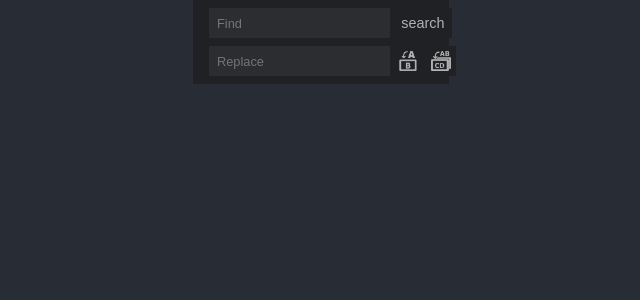
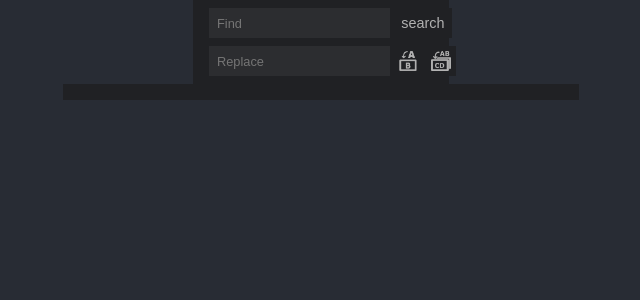
Before and after one commit to fiffikrul/search-and-replace, a React (Create React App) app: page / in a window 1280 px wide. Shown: the top 300 px of the page, without its empty margins (319-959 px from the left). Built offline with nearby package versions, Linux system fonts and the light colour scheme.

Commit message:
basic list

```diff
--- a/src/App.tsx
+++ b/src/App.tsx
@@ -1,6 +1,7 @@
 import React, { useEffect, useState } from 'react';
 import { getSearchResultPromise } from './api/APIUtils';
 import './App.css';
+import { ResultList } from './components/ResultList';
 import { SearchAndReplace } from './components/SearchAndReplace';
 import { WikiSearchResult } from './types';
 
@@ -32,6 +33,7 @@ const App = () => {
     <div className="App">
       <header className="App-header">
         <SearchAndReplace onSearch={handleSearch} onReplace={handleReplace} />
+        <ResultList resultList={responseState}/>
       </header>
     </div>
   );
--- /dev/null
+++ b/src/components/ResultList.tsx
@@ -0,0 +1,25 @@
+import React, { useState } from 'react';
+import { WikiSearchResult } from '../types';
+import { ListBox, ListItem } from './Styles';
+
+
+interface ResultListProps {
+    resultList: WikiSearchResult[];
+}
+
+export const ResultList = (props: ResultListProps) => {
+  const [ searchValue, setSearchValue ] = useState<string>("");
+
+  const getList = () => {
+    const JSXResults = props.resultList.map((result: WikiSearchResult) => {
+        return (<ListItem>{result.snippet}</ListItem>)
+    })
+    return JSXResults[0];
+  }
+
+  return (
+      <ListBox>
+          {getList()}
+      </ListBox>
+  );
+}
--- a/src/components/SearchAndReplace.tsx
+++ b/src/components/SearchAndReplace.tsx
@@ -33,7 +33,6 @@ export const SearchAndReplace = (props: SearchAndReplaceProps) => {
 
 
   return (
-    <>
     <SearchAndReplaceBox>
       <RowWrapper>
         <InputField value={searchValue} placeholder="Find" onChange={setSearchValue}/>
@@ -45,6 +44,5 @@ export const SearchAndReplace = (props: SearchAndReplaceProps) => {
         <Button className="replace" onClick={() => props.onReplace(replaceValue, true)}><Icon src={replaceAll}/></Button>
       </RowWrapper>
     </SearchAndReplaceBox>
-    </>
   );
 }
--- /dev/null
+++ b/src/components/Styles/StyledList.ts
@@ -0,0 +1,26 @@
+import styled from 'styled-components';
+import { backgroundGrey } from './Colors';
+
+export const ListBox = styled.div`
+  display: flex;
+  flex-flow: column;
+  height: 80%;
+  width: 500px;
+  padding: 0.5rem;
+  background: ${backgroundGrey};
+
+  div:not(:last-child) {
+    margin-bottom: 0.5rem;
+  }
+`;
+
+export const ListItem = styled.div`
+  display: flex;
+  height: 100px;
+  width: auto;
+  padding-left: 0.5rem;
+
+  *:not(:last-child) {
+    margin-right: 0.2rem;
+  }
+`;
--- a/src/components/Styles/index.ts
+++ b/src/components/Styles/index.ts
@@ -1,5 +1,6 @@
 export * from "./StyledSearchAndReplace";
 export * from "./StyledInputField";
 export * from "./StyledButton";
+export * from "./StyledList";
 export const replaceOne = require('./replaceOne.png')
 export const replaceAll = require('./replaceAll.png')
```
Lines whose indentation alone changed are shown as unchanged.
